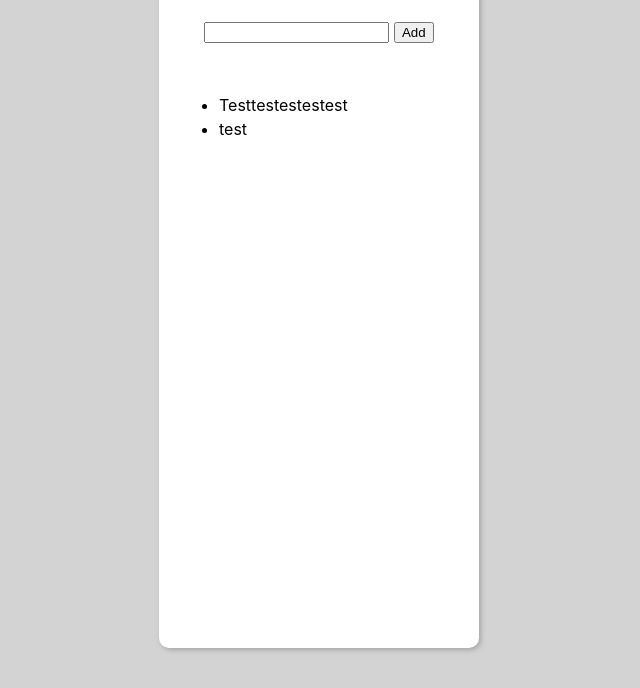
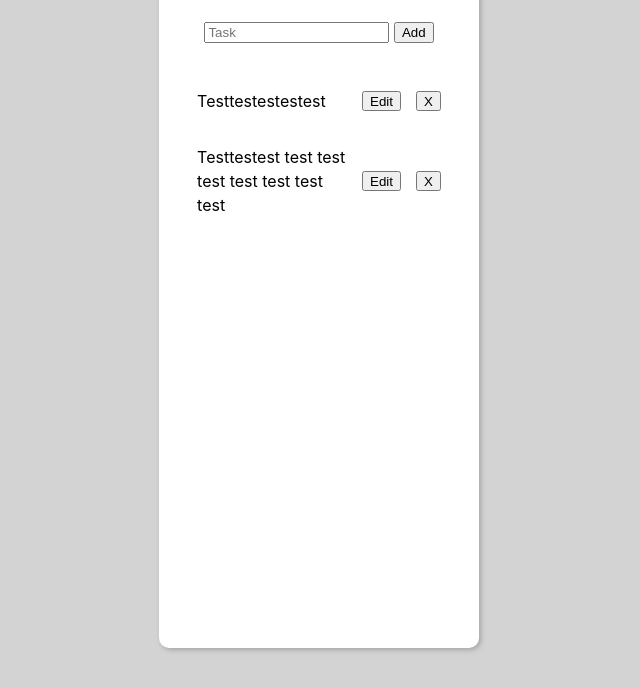
Before and after one commit to Aevibunny/to-do-list, a website built with Vite: page to-do-list/index.html in a window 1280 px wide. Shown: the part 112-800 px from the top of the page, without its empty margins (321-961 px from the left). Built offline with nearby package versions, Linux system fonts and the light colour scheme.

Commit message:
Basic layout updated

```diff
--- a/to-do-list/index.html
+++ b/to-do-list/index.html
@@ -8,15 +8,13 @@
   </head>
   <body>
     <div class="to-do-container">
-      <form>
+      <form class="submit-form">
         <h1>To Do List</h1>
-        <input type="text" class="add-new-task">
+        <input type="text" class="add-new-task" placeholder="Task">
         <button type="submit">Add</button>
       </form>
-      <ul class="add-container">
-        <li>Testtestestestest</li>
-        <li>test</li>
-      </ul>
+        <div class="to-do-item"><p class="task">Testtestestestest</p><button>Edit</button><button>X</button></li></div>
+        <div class="to-do-item"><p class="task">Testtestest test test test test test test test</p><button>Edit</button><button>X</button></li></div>
     </div>
     <script type="module" src="/main.js"></script>
   </body>
--- a/to-do-list/style.css
+++ b/to-do-list/style.css
@@ -33,8 +33,20 @@ body {
   box-shadow: 2px 2px 5px rgb(165, 165, 165);
 }
 
-.add-container {
-  align-self: flex-start;
-  margin-left: 20px;
-  margin-top: 50px;
+.submit-form {
+  padding-bottom: 30px;
 }
+
+.to-do-item {
+  display: flex;
+  gap: 15px;
+}
+
+.task {
+  width: 150px;
+}
+
+.to-do-item button {
+  height: 20px;
+  align-self: center;
+}
```
